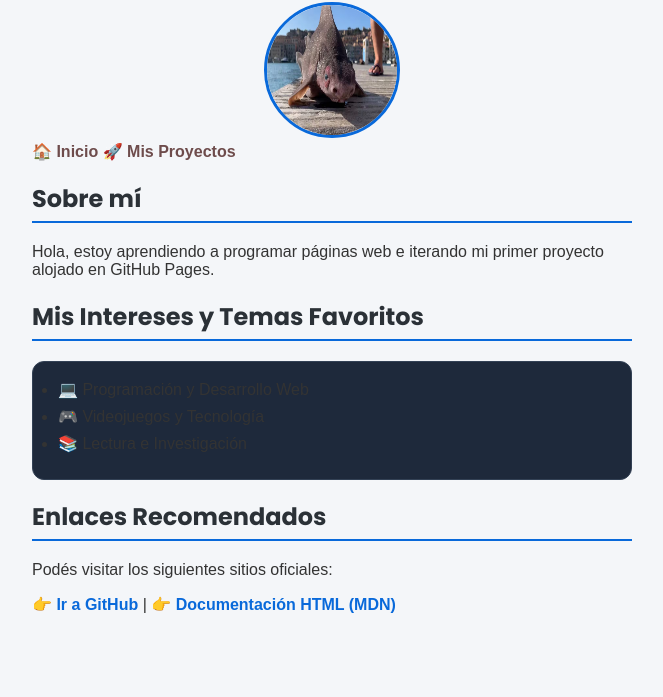
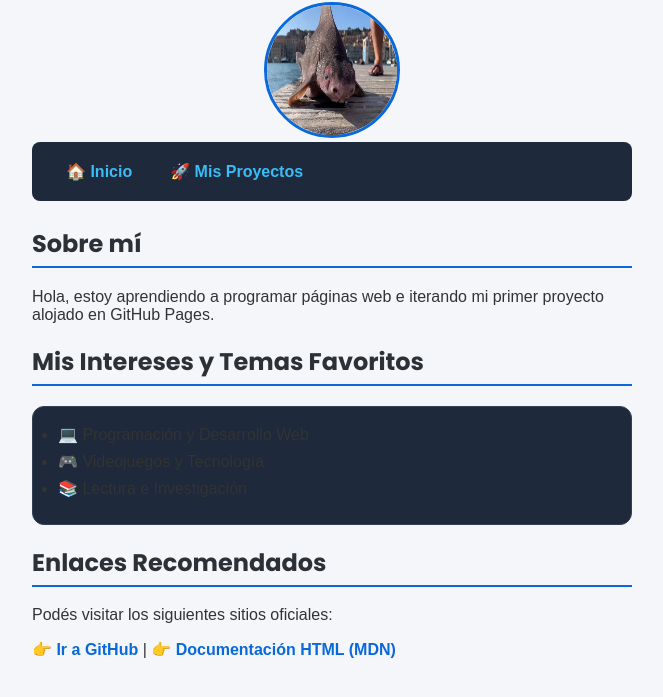
Before and after one commit to nehuenDi/mi-primer-sitio-web., a plain HTML site: page index.html in a window 1280 px wide. Shown: the part 149-846 px from the top of the page, without its empty margins (308-971 px from the left). Drawn offline with Linux system fonts and the light colour scheme.

Commit message:
Add styles for navigation menu
Added styles for the semantic navigation menu.

```diff
--- a/style.css
+++ b/style.css
@@ -13,3 +13,26 @@ h1, h2 {
     font-family: 'Poppins', sans-serif;
     color: #0284c7;
 }
+/* Estilos para el Menú de Navegación Semántico */
+nav {
+    background-color: #1e293b;
+    padding: 12px 20px;
+    border-radius: 8px;
+    margin-bottom: 25px;
+    display: flex;
+    gap: 10px;
+}
+
+nav a {
+    color: #38bdf8;
+    text-decoration: none;
+    font-weight: bold;
+    padding: 8px 14px;
+    border-radius: 6px;
+    transition: background-color 0.2s, color 0.2s;
+}
+
+nav a:hover {
+    background-color: #334155;
+    color: #ffffff;
+}
```
